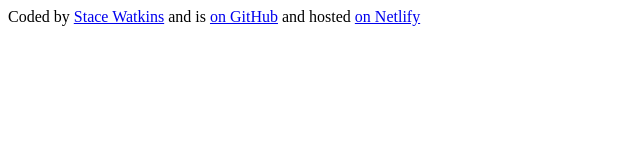
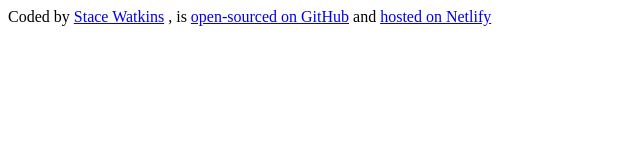
Before and after one commit to Stace113/my-weather-app, a plain HTML site: page index.html in a window 1280 px wide. Shown: the whole page, without its empty margins (0-640 px from the left). Drawn offline with Linux system fonts and the light colour scheme.

Commit message:
made links more readable

```diff
--- a/index.html
+++ b/index.html
@@ -11,16 +11,16 @@
             <a href="https://github.com/Stace113/" target="_blank">
                 Stace Watkins</a
             >
-            and is
+            , is
             <a
                 href="https://github.com/Stace113/my-weather-app"
                 target="_blank"
             >
-                on GitHub</a
+                open-sourced on GitHub</a
             >
-            and hosted
+            and
             <a href="https://weather-app-sw.netlify.app/" target="_blank">
-                on Netlify</a
+                hosted on Netlify</a
             >
         </footer>
     </body>
```
